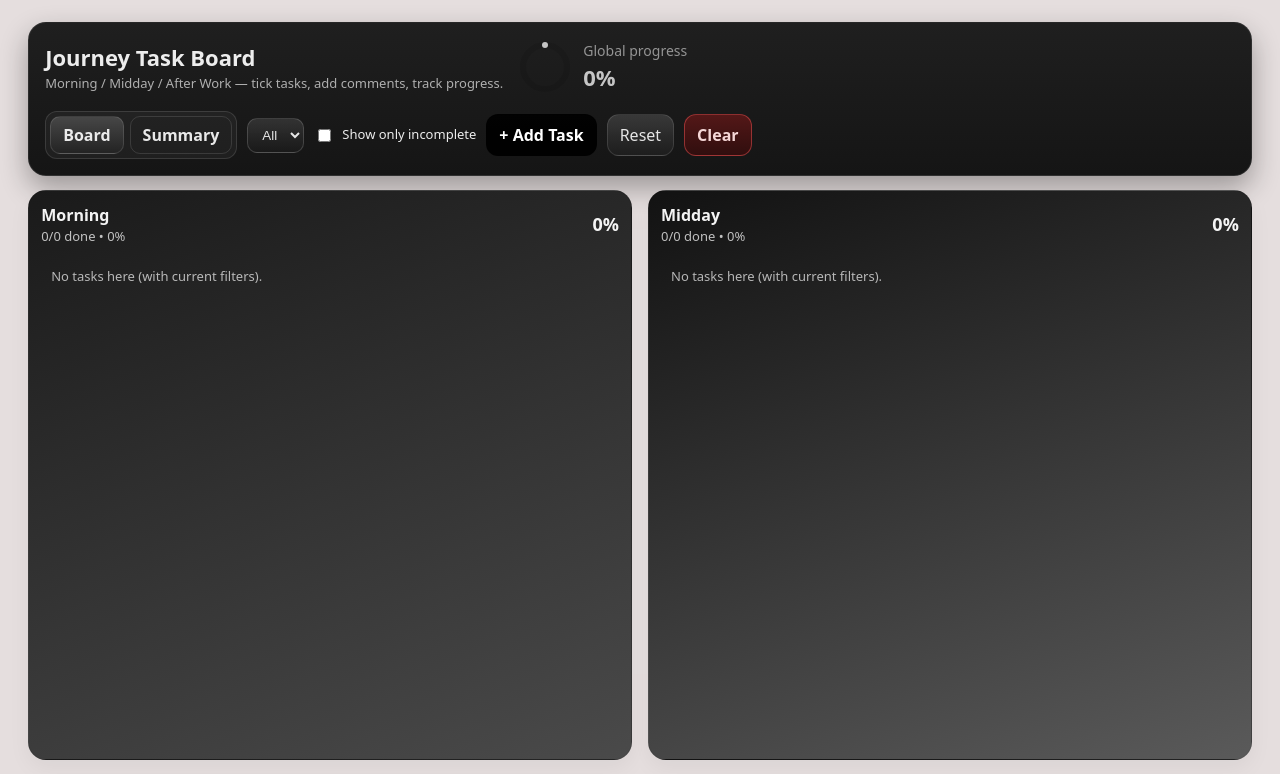
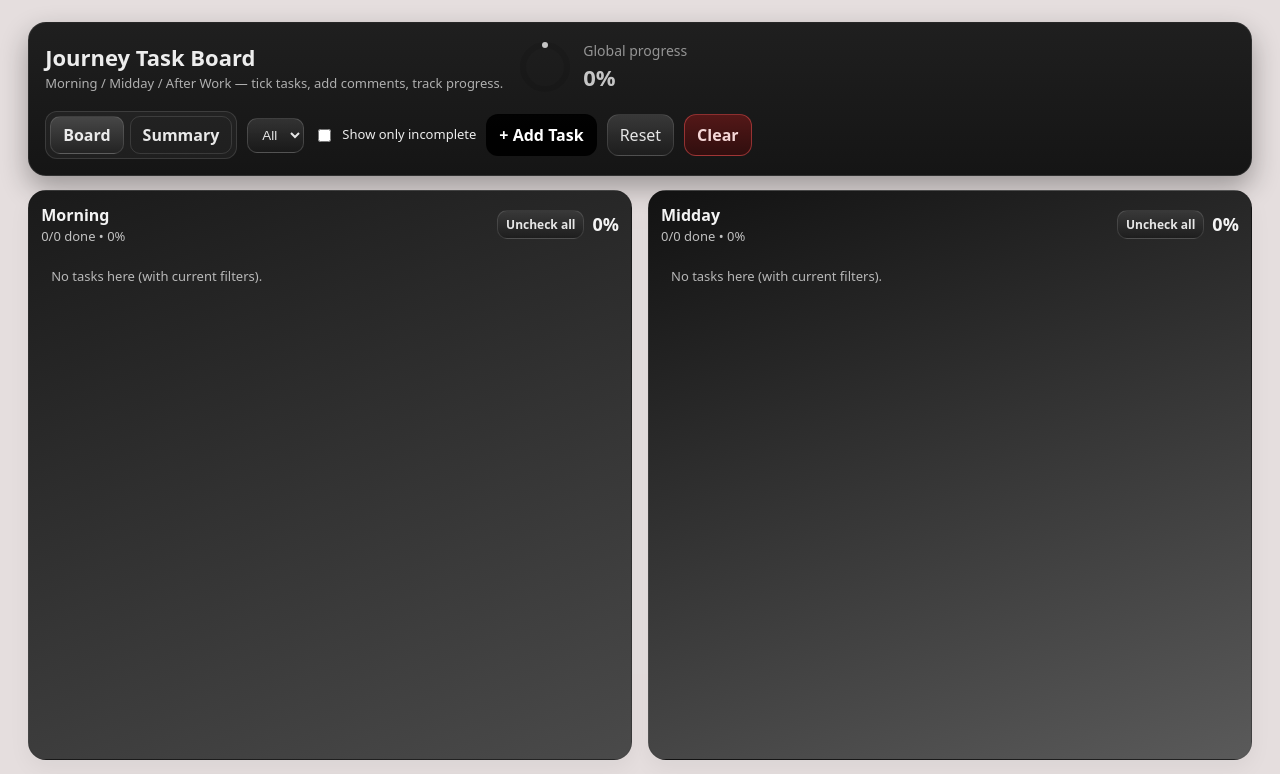
Before and after one commit to PouletCodex/Journey-Board, a React (Vite) app: page / in a window 1280 px wide. Shown: the top 774 px of the page. Built offline with nearby package versions, Linux system fonts and the light colour scheme.

Commit message:
Update drag and drop

```diff
--- a/src/App.tsx
+++ b/src/App.tsx
@@ -437,6 +437,13 @@ export default function JourneyTaskBoard() {
     setTasks((prev) => prev.map((t) => ({ ...t, done: false })));
   }
 
+  function resetSectionToIncomplete(section: Section) {
+    if (!confirm(`Mark all ${sectionLabel(section)} tasks as incomplete?`)) return;
+    setTasks((prev) =>
+      prev.map((t) => (t.section === section ? { ...t, done: false } : t))
+    );
+  }
+
   function onDragEnd(event: DragEndEvent) {
     const { active, over } = event;
     if (!over) return;
@@ -751,8 +758,25 @@ export default function JourneyTaskBoard() {
                         {st.done}/{st.total} done • {st.pct}%
                       </div>
                     </div>
+                    <div style={{ display: "flex", alignItems: "center", gap: 8 }}>
+                      <button
+                        onClick={() => resetSectionToIncomplete(s)}
+                        style={{
+                          border: "1px solid rgba(255,255,255,0.12)",
+                          background: "linear-gradient(180deg, rgba(58,58,58,0.95) 0%, rgba(30,30,30,0.98) 100%)",
+                          borderRadius: 10,
+                          padding: "5px 8px",
+                          cursor: "pointer",
+                          fontWeight: 700,
+                          color: "rgba(240,240,240,0.95)",
+                          fontSize: 12,
+                        }}
+                      >
+                        Uncheck all
+                      </button>
                       <div style={{ fontSize: 18, fontWeight: 900, color: "rgba(255,255,255,0.95)" }}>
                         {st.pct}%
+                      </div>
                     </div>
                   </div>
 
```
Lines whose indentation alone changed are shown as unchanged.
